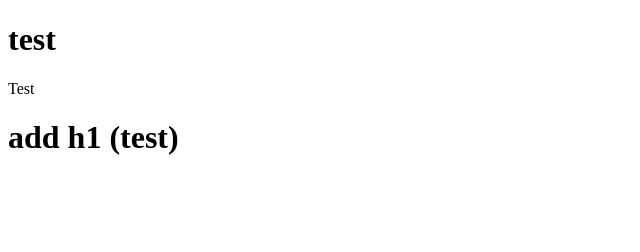
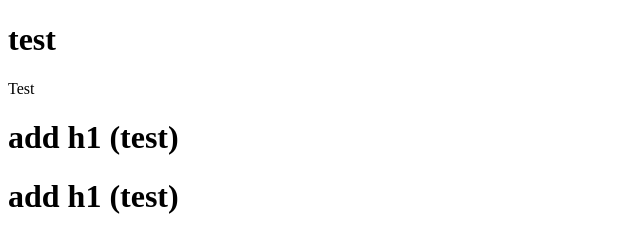
Before and after one commit to Amir-FF/exercise, a plain HTML site: page index.html in a window 1280 px wide. Shown: the whole page, without its empty margins (0-640 px from the left). Drawn offline with Linux system fonts and the light colour scheme.

Commit message:
add h1 (test) - resolve  #2

```diff
--- a/index.html
+++ b/index.html
@@ -9,5 +9,6 @@
         <h1>test</h1>
         <p>Test</p>
         <h1>add h1 (test)</h1>
+        <h1>add h1 (test)</h1>
     </body>
 </html>
```
